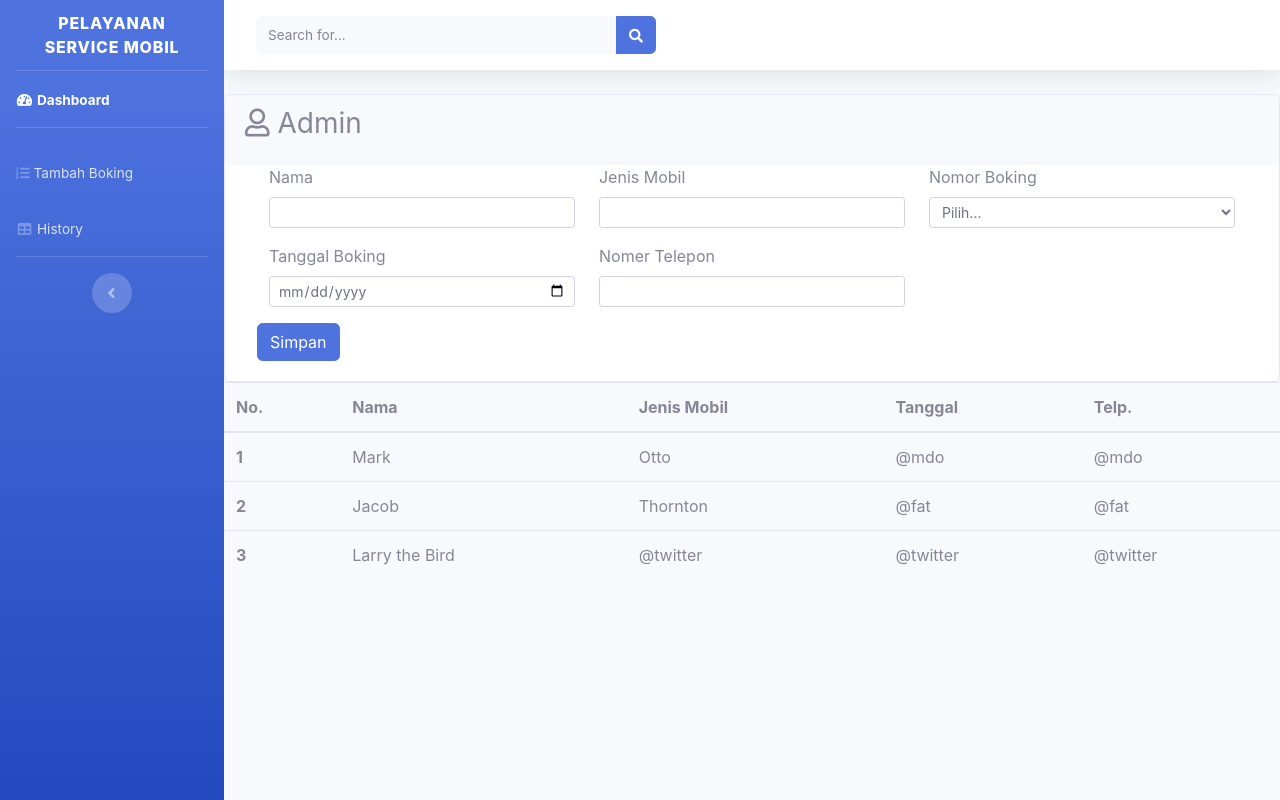
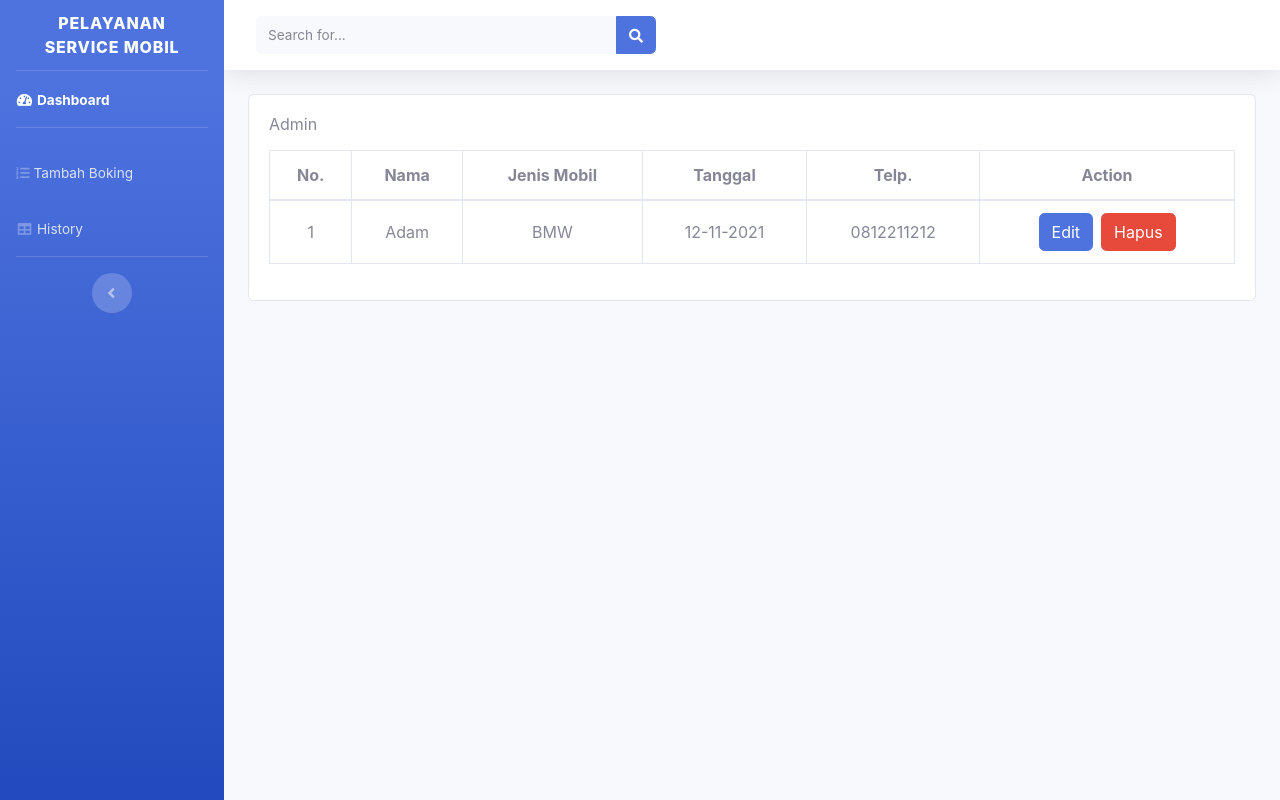
Before and after one commit to veralindha/booking-services, a Next.js app: page /admin/tambahboking in a window 1280 px wide. Built offline with nearby package versions, Linux system fonts and the light colour scheme.

Commit message:
update table

```diff
--- a/components/table/databokingtable.jsx
+++ b/components/table/databokingtable.jsx
@@ -3,40 +3,61 @@ import React from 'react'
 export default function DataBokingTable() {
     return (
         <div>
-            <table class="table">
+            <div className="container">
+                <div className="row flex-lg-nowrap">
+                    <div className="col">
+                        <div className="row flex-lg-nowrap">
+                            <div className="col mb-3">
+                                <div className="e-panel card">
+                                    <div className="card-body">
+                                        <div className="card-title">
+                                            <h6 className="mr-2"><span>Admin</span></h6>
+                                        </div>
+                                        <div className="e-table">
+                                            <div className="table-responsive table-lg mt-3">
+                                                <table className="table table-bordered text-center">
                                                     <thead>
-                    <tr>
-                        <th scope="col">No.</th>
-                        <th scope="col">Nama</th>
-                        <th scope="col">Jenis Mobil</th>
-                        <th scope="col">Tanggal</th>
-                        <th scope="col">Telp.</th>
+                                                        <tr className=''>
+                                                            <th className="max-width">No.</th>
+                                                            <th className="sortable">Nama</th>
+                                                            <th className="sortable">Jenis Mobil</th>
+                                                            <th className="sortable">Tanggal</th>
+                                                            <th className="sortable">Telp.</th>
+                                                            <th className="sortable">Action</th>
                                                         </tr>
                                                     </thead>
                                                     <tbody>
                                                         <tr>
-                        <th scope="row">1</th>
-                        <td>Mark</td>
-                        <td>Otto</td>
-                        <td>@mdo</td>
-                        <td>@mdo</td>
+
+
+                                                            <td className="text-nowrap align-middle">1</td>
+                                                            <td className="text-nowrap align-middle">Adam</td>
+                                                            <td className="text-nowrap align-middle">BMW</td>
+                                                            <td className="text-nowrap align-middle">12-11-2021</td>
+                                                            <td className="text-nowrap align-middle">0812211212</td>
+                                                            <td className="text-center align-middle">
+                                                                <div className="align-top">
+                                                                    <button className='btn btn-primary mr-2'>Edit</button>
+                                                                    <button className='btn btn-danger' >Hapus</button>
+
+                                                                </div>
+                                                            </td>
                                                         </tr>
-                    <tr>
-                        <th scope="row">2</th>
-                        <td>Jacob</td>
-                        <td>Thornton</td>
-                        <td>@fat</td>
-                        <td>@fat</td>
-                    </tr>
-                    <tr>
-                        <th scope="row">3</th>
-                        <td>Larry the Bird</td>
-                        <td>@twitter</td>
-                        <td>@twitter</td>
-                        <td>@twitter</td>
-                    </tr>
+
+
                                                     </tbody>
                                                 </table>
+                                            </div>
+                                        </div>
+                                    </div>
+                                </div>
+                            </div>
+
+                        </div>
+
+                    </div>
+                </div>
+            </div>
         </div>
 
     )
--- a/pages/admin/tambahboking.js
+++ b/pages/admin/tambahboking.js
@@ -1,11 +1,9 @@
-import TambahBokingForm from "../../components/forms/tambahbokingform";
 import DataBokingTable from "../../components/table/databokingtable";
 import Layout from "../../components/utils/layout";
 
 export default function TambahBoking(){
     return(
         <Layout>
-            <TambahBokingForm />
             <DataBokingTable />
         </Layout>
     )
--- a/pages/index.js
+++ b/pages/index.js
@@ -1,5 +1,6 @@
 import Layout from '../components/utils/layout'
 import Head from 'next/head'
+import Dashboard from '../components/dashboard'
 export default function Home() {
   return (
     <>
@@ -9,7 +10,9 @@ export default function Home() {
         <meta name="viewport" content="width=device-width, initial-scale=1" />
         <link rel="icon" href="/favicon.ico" />
       </Head>
-      <Layout/>
+      <Layout>
+        <Dashboard />
+      </Layout>
     </>
   )
 }
```
Also changed, not shown: components/forms/loginboking.jsx (added, +35 -0 lines), components/table/databokinghistory.jsx (+50 -26 lines), pages/login.js (added, +10 -0 lines). Lines whose indentation alone changed are shown as unchanged.
